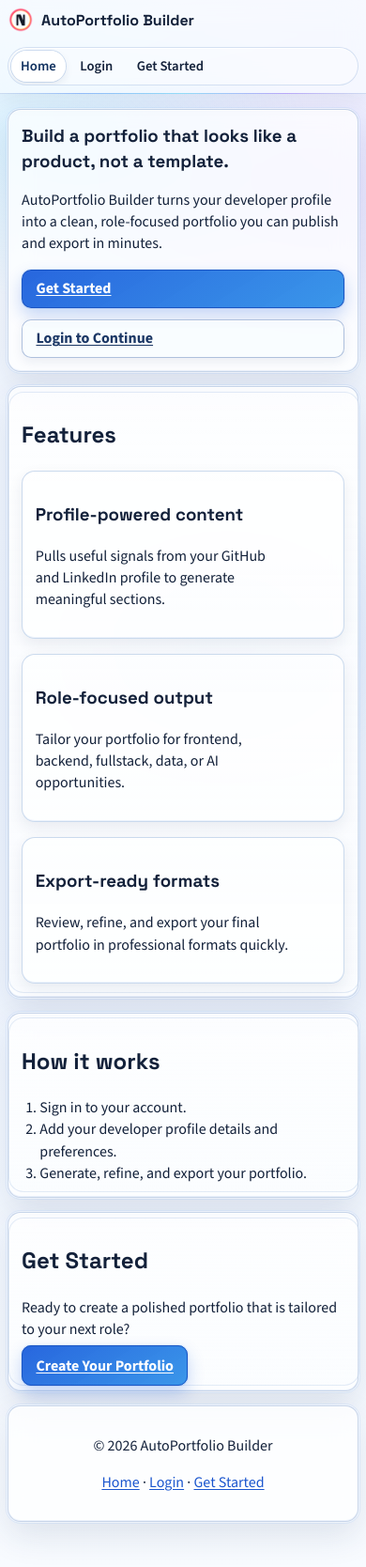
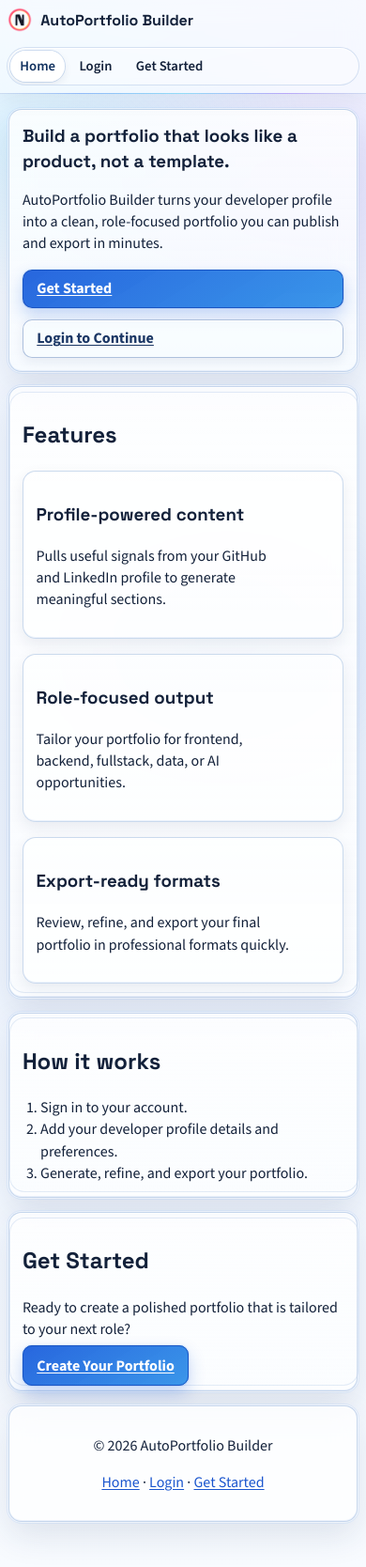
Before and after one commit to bhedanikhilkumar-code/AutoPortfolio-Builder, a FastAPI app: page / in a window 390 px wide. Shown: the whole page at 94% size. Run offline with FastAPI, Linux system fonts and the light colour scheme; some libraries are stand-ins or nearby versions.

Commit message:
style(layout): next-phase widen content system and sharpen landing separation

```diff
--- a/app/static/styles.css
+++ b/app/static/styles.css
@@ -108,13 +108,13 @@ a:hover {
 }
 
 .container {
-  width: min(1280px, calc(100% - 2rem));
+  width: min(1360px, calc(100% - 1.6rem));
   margin: 0 auto;
 }
 
-@media (min-width: 1440px) {
+@media (min-width: 1536px) {
   .container {
-    width: min(1360px, calc(100% - 2.5rem));
+    width: min(1440px, calc(100% - 2rem));
   }
 }
 
@@ -462,13 +462,22 @@ a:hover {
 #landing-view {
   display: grid;
   gap: 1.05rem;
+  padding-inline: 0.1rem;
+}
+
+#landing-view .card {
+  border-color: rgba(160, 187, 224, 0.6);
+}
+
+#landing-view .hero {
+  background: linear-gradient(180deg, rgba(255, 255, 255, 0.82), rgba(248, 252, 255, 0.72));
 }
 
 #landing-view .hero p,
 #landing-view #how-it-works p,
 #landing-view #how-it-works li,
 #landing-view .card > p {
-  max-width: 68ch;
+  max-width: 72ch;
 }
 
 .landing-section {
@@ -1474,13 +1483,13 @@ summary {
 
 @media (max-width: 1024px) {
   .container {
-    width: min(1280px, calc(100% - 1.5rem));
+    width: min(1360px, calc(100% - 1.35rem));
   }
 }
 
 @media (max-width: 640px) {
   .container {
-    width: min(1280px, calc(100% - 1rem));
+    width: min(1360px, calc(100% - 0.9rem));
   }
 
   .page-shell {
```
